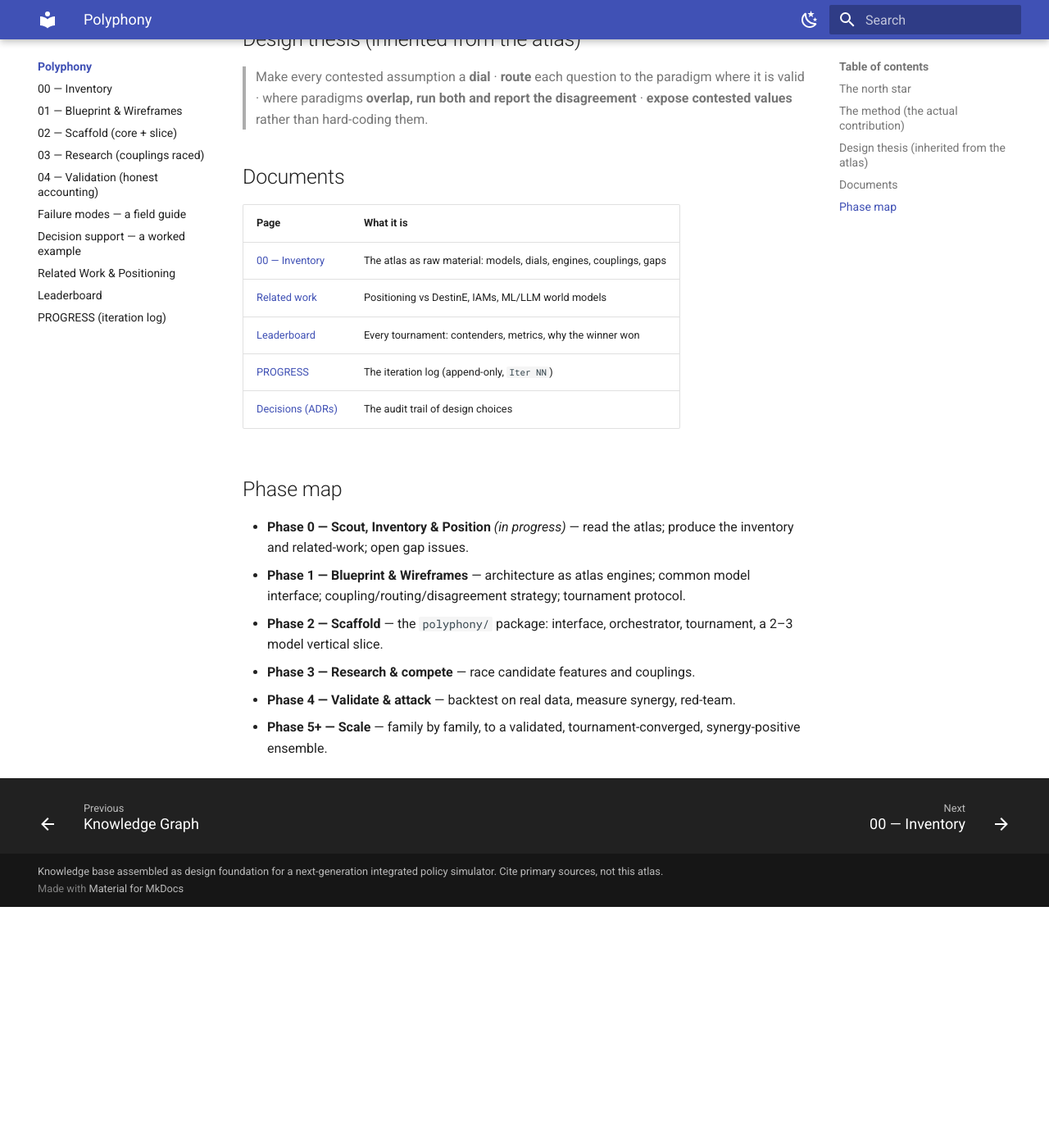
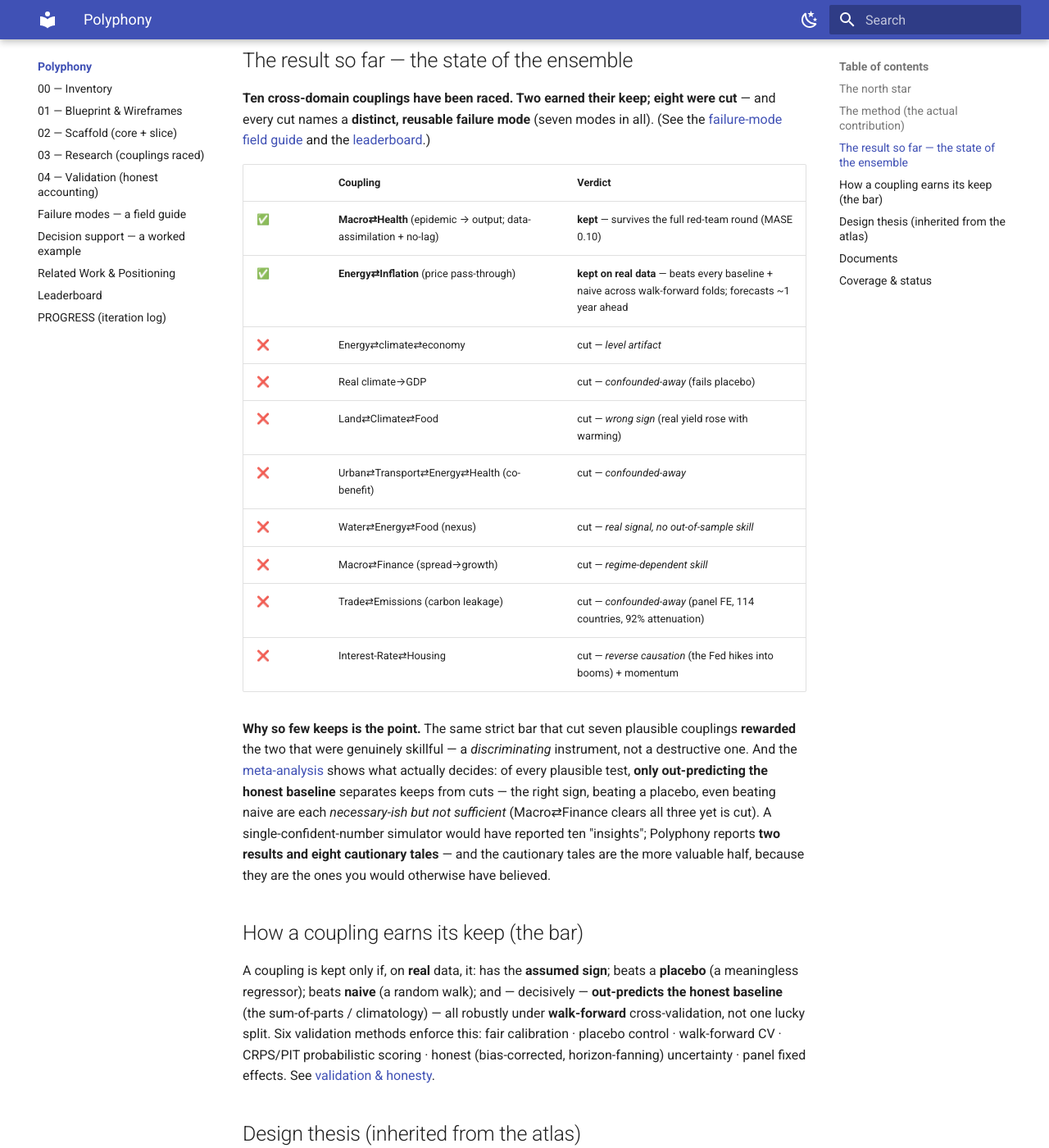
Before and after one commit to Sour-abh-Raj/computational-policy-atlas, an MkDocs documentation site: the page built from docs/polyphony/index.md, in a window 1280 px wide and 1400 px high, scrolled down 944 px. Shown: the whole window at 82% size. Built offline with MkDocs 1.6.1 and Material for MkDocs 9.7.7, drawn with Linux system fonts in a browser that asks for light colours; before the commit the page ends 2050 px from its top, so only the background shows below that; some of the changed text lies outside the part shown.

Commit message:
Polyphony Iter 39: rewrite the landing page as a current 'state of the ensemble' + fix count drift
The Polyphony index.md was a stale Phase-0 stub (method only, no results). Rewrote it as the synthesis a
newcomer reads first:
- The result so far: full ten-coupling verdict table (two kept, eight cut, each cut's failure mode); why so
  few keeps is the point (discriminating not destructive + the meta-analysis punchline); how a coupling
  earns its keep (the bar + six validation methods); the decision-card payoff; coverage & status; phases.
- Fixed accumulated count drift: reconciled to the tested source of truth (two kept, eight cut, ten
  couplings) across index.md + decision-support.md (eight of ten; +housing row), matching
  decision_card.honest_summary() (8 of 10) and the pinned failure_modes/meta_analysis tests.
- Docs synthesis; no code/graph change. Convergence stays DONE.
- Gates green: pytest(138)/ruff/mypy(66)/graph/mkdocs --strict.

Co-Authored-By: Claude Opus 4.8 <noreply@anthropic.com>

```diff
--- a/docs/polyphony/index.md
+++ b/docs/polyphony/index.md
@@ -23,12 +23,49 @@ number.
 
 1. **Paradigm-plural** — rival traditions are kept as **distinct voices**.
 2. **Disagreement is signal** — overlapping paradigms are run **both** and their **spread
-   reported**.
+   reported** (and it [*activates* with policy](decision-support.md#when-does-the-disagreement-matter-a-policy-sweep)).
 3. **Adversarial selection** — features, couplings, and models survive by **beating rivals
    on real data** and **surviving red-team attack**, not by clearing a fixed threshold.
 4. **Falsifiable synergy** — a coupling is kept only if the **coupled ensemble out-predicts
    the sum of isolated parts**; "no synergy" is an acceptable, publishable finding.
 5. **Exposed values** — welfare/equity is an **inspectable multi-objective dial**.
+
+## The result so far — the state of the ensemble
+
+**Ten cross-domain couplings have been raced. Two earned their keep; eight were cut** — and every cut
+names a **distinct, reusable failure mode** (seven modes in all). (See the
+[failure-mode field guide](failure-modes.md) and the [leaderboard](leaderboard.md).)
+
+| | Coupling | Verdict |
+|---|---|---|
+| ✅ | **Macro⇄Health** (epidemic → output; data-assimilation + no-lag) | **kept** — survives the full red-team round (MASE 0.10) |
+| ✅ | **Energy⇄Inflation** (price pass-through) | **kept on real data** — beats every baseline + naive across walk-forward folds; forecasts ~1 year ahead |
+| ❌ | Energy⇄climate⇄economy | cut — *level artifact* |
+| ❌ | Real climate→GDP | cut — *confounded-away* (fails placebo) |
+| ❌ | Land⇄Climate⇄Food | cut — *wrong sign* (real yield rose with warming) |
+| ❌ | Urban⇄Transport⇄Energy⇄Health (co-benefit) | cut — *confounded-away* |
+| ❌ | Water⇄Energy⇄Food (nexus) | cut — *real signal, no out-of-sample skill* |
+| ❌ | Macro⇄Finance (spread→growth) | cut — *regime-dependent skill* |
+| ❌ | Trade⇄Emissions (carbon leakage) | cut — *confounded-away* (panel FE, 114 countries, 92% attenuation) |
+| ❌ | Interest-Rate⇄Housing | cut — *reverse causation* (the Fed hikes into booms) + momentum |
+
+**Why so few keeps is the point.** The same strict bar that cut seven plausible couplings **rewarded**
+the two that were genuinely skillful — a *discriminating* instrument, not a destructive one. And the
+[meta-analysis](failure-modes.md#what-actually-separates-keeps-from-cuts-a-computed-answer) shows what
+actually decides: of every plausible test, **only out-predicting the honest baseline** separates keeps from
+cuts — the right sign, beating a placebo, even beating naive are each *necessary-ish but not sufficient*
+(Macro⇄Finance clears all three yet is cut). A single-confident-number simulator would have reported ten
+"insights"; Polyphony reports **two results and eight cautionary tales** — and the cautionary tales are the
+more valuable half, because they are the ones you would otherwise have believed.
+
+## How a coupling earns its keep (the bar)
+
+A coupling is kept only if, on **real** data, it: has the **assumed sign**; beats a **placebo** (a
+meaningless regressor); beats **naive** (a random walk); and — decisively — **out-predicts the honest
+baseline** (the sum-of-parts / climatology) — all robustly under **walk-forward** cross-validation, not one
+lucky split. Six validation methods enforce this: fair calibration · placebo control · walk-forward CV ·
+CRPS/PIT probabilistic scoring · honest (bias-corrected, horizon-fanning) uncertainty · panel fixed effects.
+See [validation & honesty](04-validation.md).
 
 ## Design thesis (inherited from the atlas)
 
@@ -36,25 +73,30 @@ number.
 > it is valid · where paradigms **overlap, run both and report the disagreement** · **expose
 > contested values** rather than hard-coding them.
 
+The payoff is the [worked decision card](decision-support.md): for "what carbon price?", it surfaces that
+the recommendation **depends on your values**, that the **paradigms disagree** on GDP (and both answers are
+shown, not averaged), and that **eight of ten couplings failed real-data validation** — decision-support
+under deep uncertainty, *not* a forecast.
+
 ## Documents
 
 | Page | What it is |
 |------|-----------|
-| [00 — Inventory](00-inventory.md) | The atlas as raw material: models, dials, engines, couplings, gaps |
+| [Failure modes](failure-modes.md) | Field guide: how couplings fail on real data (the honest product) |
+| [Decision support](decision-support.md) | A worked decision card — the north star made concrete |
+| [Validation & honesty](04-validation.md) | What is established, what is not, the honesty-debt register |
+| [Leaderboard](leaderboard.md) | Every tournament round: contenders, metrics, why the verdict |
 | [Related work](related-work.md) | Positioning vs DestinE, IAMs, ML/LLM world models |
-| [Leaderboard](leaderboard.md) | Every tournament: contenders, metrics, why the winner won |
-| [PROGRESS](PROGRESS.md) | The iteration log (append-only, `Iter NN`) |
-| [Decisions (ADRs)](../decisions/index.md) | The audit trail of design choices |
+| [Inventory](00-inventory.md) · [Blueprint](01-blueprint.md) · [Scaffold](02-scaffold.md) | The build: atlas raw material → architecture → package |
+| [PROGRESS](PROGRESS.md) · [Decisions (ADRs)](../decisions/index.md) | The iteration log and the audit trail of design choices |
 
-## Phase map
+## Coverage & status
 
-- **Phase 0 — Scout, Inventory & Position** *(in progress)* — read the atlas; produce the
-  inventory and related-work; open gap issues.
-- **Phase 1 — Blueprint & Wireframes** — architecture as atlas engines; common model
-  interface; coupling/routing/disagreement strategy; tournament protocol.
-- **Phase 2 — Scaffold** — the `polyphony/` package: interface, orchestrator, tournament,
-  a 2–3 model vertical slice.
-- **Phase 3 — Research & compete** — race candidate features and couplings.
-- **Phase 4 — Validate & attack** — backtest on real data, measure synergy, red-team.
-- **Phase 5+ — Scale** — family by family, to a validated, tournament-converged,
-  synergy-positive ensemble.
+Ten atlas domains (climate · energy · economics · health · transport · agriculture · water · urban ·
+**finance** · **trade**), a typed [knowledge graph](../graph/index.md) of 180 nodes / 480 edges (0-dangling),
+and a Python package (`polyphony/`) with 130+ tests, all green under `ruff` · `mypy` · `mkdocs --strict`.
+
+- **Phases 0–4 — done.** Inventory & positioning; blueprint; scaffold (interface, orchestrator, tournament);
+  research (couplings raced); validation (real data, placebo, walk-forward, red-team).
+- **Phase 5 — scale (ongoing).** Family by family and domain by domain, extending coverage while holding
+  every addition to the same real-data bar — "scope is a floor," and each keep or cut is reported honestly.
```
Also changed, not shown: docs/polyphony/PROGRESS.md (+18 -0 lines), docs/polyphony/decision-support.md (+2 -1 lines).
